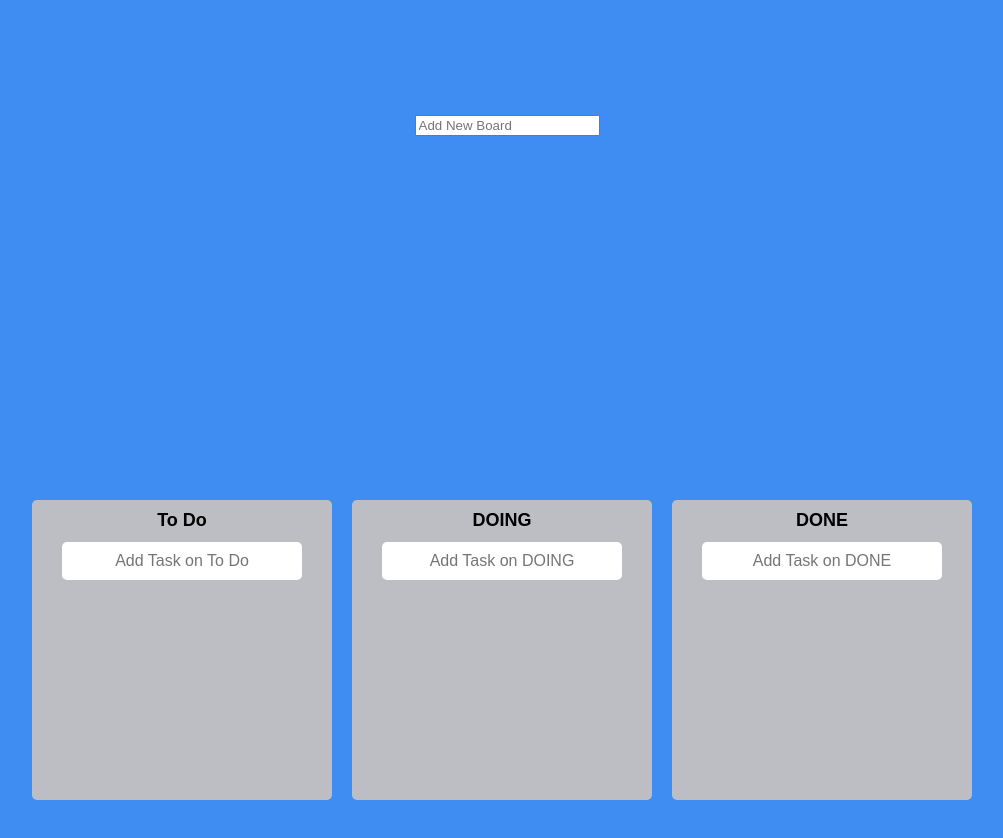
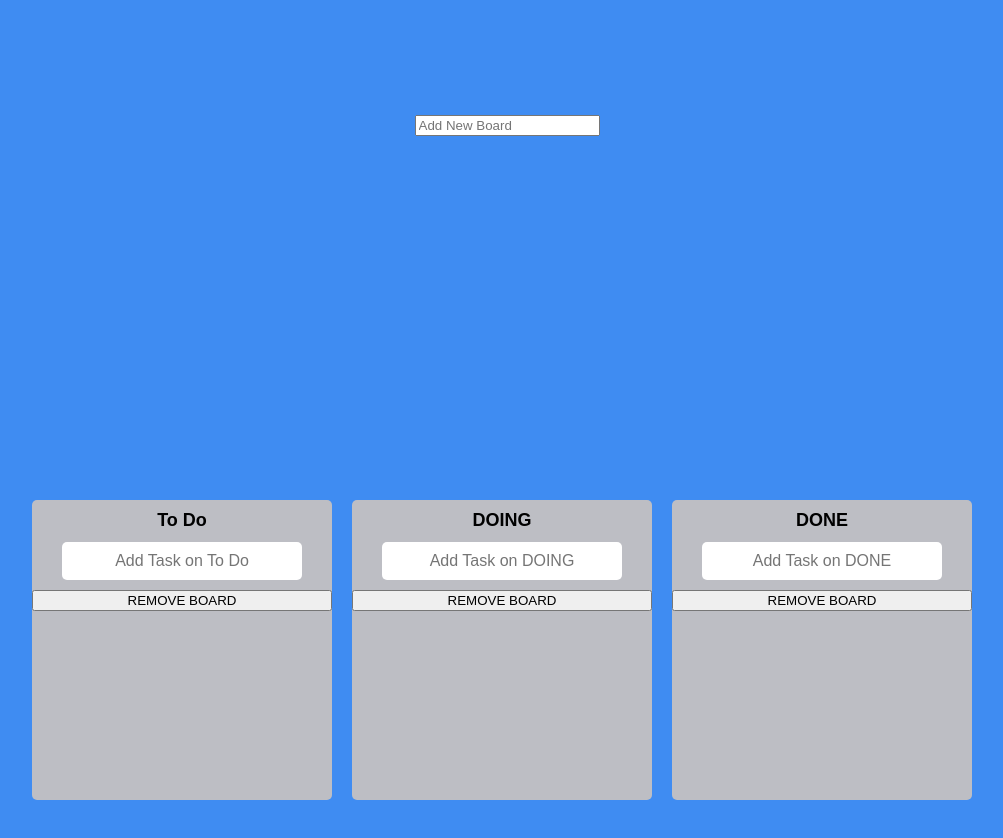
Before and after one commit to HA-SEUNG-JEONG/React-Trello, a React (Create React App) app: page / in a window 1280 px wide. Shown: the top 838 px of the page, without its empty margins (133-1136 px from the left). Built offline with nearby package versions, Linux system fonts and the light colour scheme.

Commit message:
Deleting Board

```diff
--- a/src/components/Board.tsx
+++ b/src/components/Board.tsx
@@ -72,6 +72,7 @@ interface IForm {
 
 function Board({ toDos, boardId, index }: IBoardProps) {
   const setToDos = useSetRecoilState(toDoState);
+
   const { register, setValue, handleSubmit } = useForm<IForm>();
   const onValid = ({ toDo }: IForm) => {
     const newToDo = {
@@ -89,8 +90,16 @@ function Board({ toDos, boardId, index }: IBoardProps) {
     setValue("toDo", "");
   };
 
+  const removeBoard = (id: string) => {
+    setToDos((allBoards) => {
+      const copiedBoard = { ...allBoards };
+      delete copiedBoard[id];
+      return copiedBoard;
+    });
+  };
+
   return (
-    <Draggable draggableId={boardId} index={index}>
+    <Draggable key={boardId} draggableId={boardId} index={index}>
       {(magic, snapshot) => (
         <Wrapper
           {...magic.dragHandleProps}
@@ -99,6 +108,7 @@ function Board({ toDos, boardId, index }: IBoardProps) {
           isDragging={snapshot.isDragging}
         >
           <Title>{boardId}</Title>
+
           <Form onSubmit={handleSubmit(onValid)}>
             <input
               {...register("toDo", { required: true })}
@@ -106,6 +116,13 @@ function Board({ toDos, boardId, index }: IBoardProps) {
               placeholder={`Add Task on ${boardId}`}
             />
           </Form>
+          <button
+            onClick={() =>
+              removeBoard(magic.draggableProps["data-rbd-draggable-id"])
+            }
+          >
+            REMOVE BOARD
+          </button>
           <Droppable droppableId={boardId}>
             {(magic, snapshot) => (
               <Area
```
